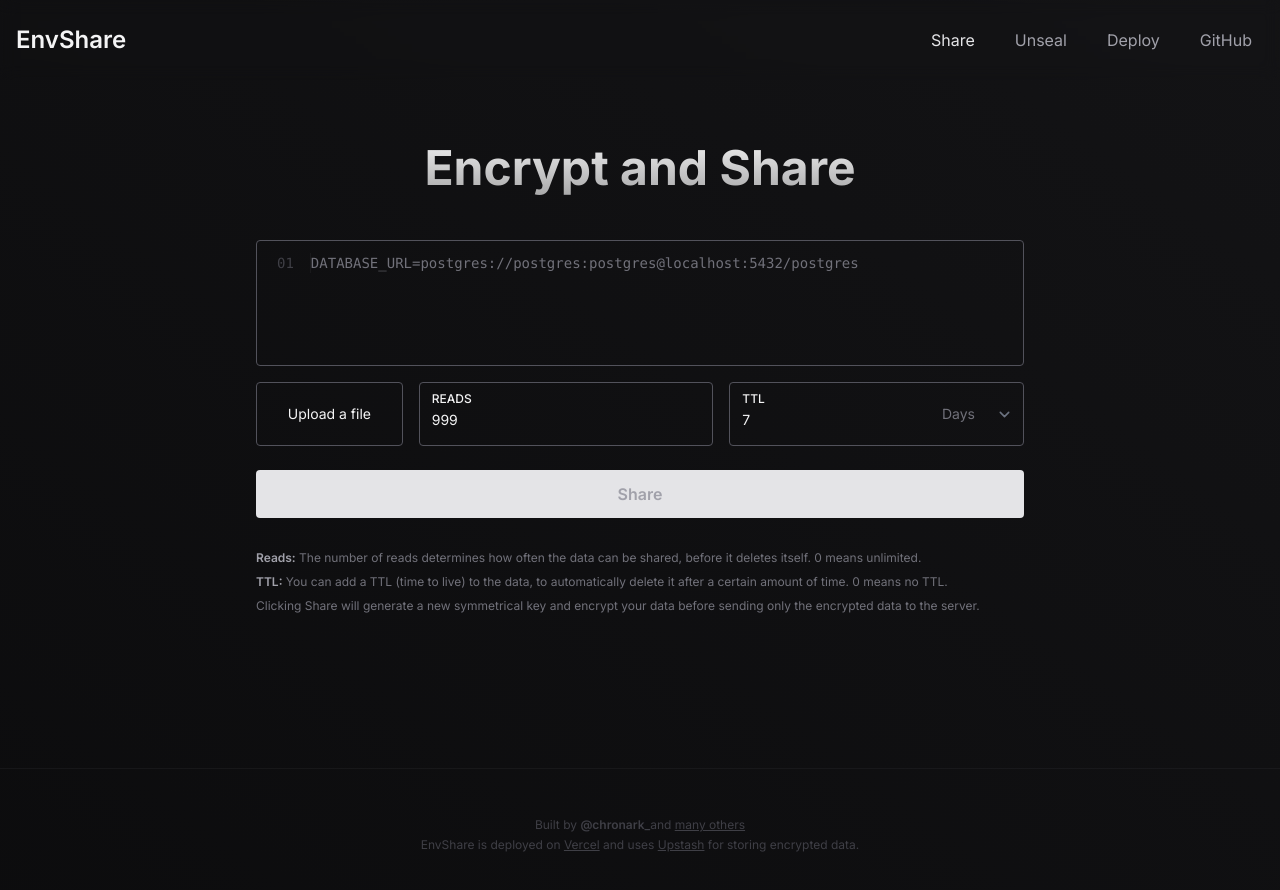
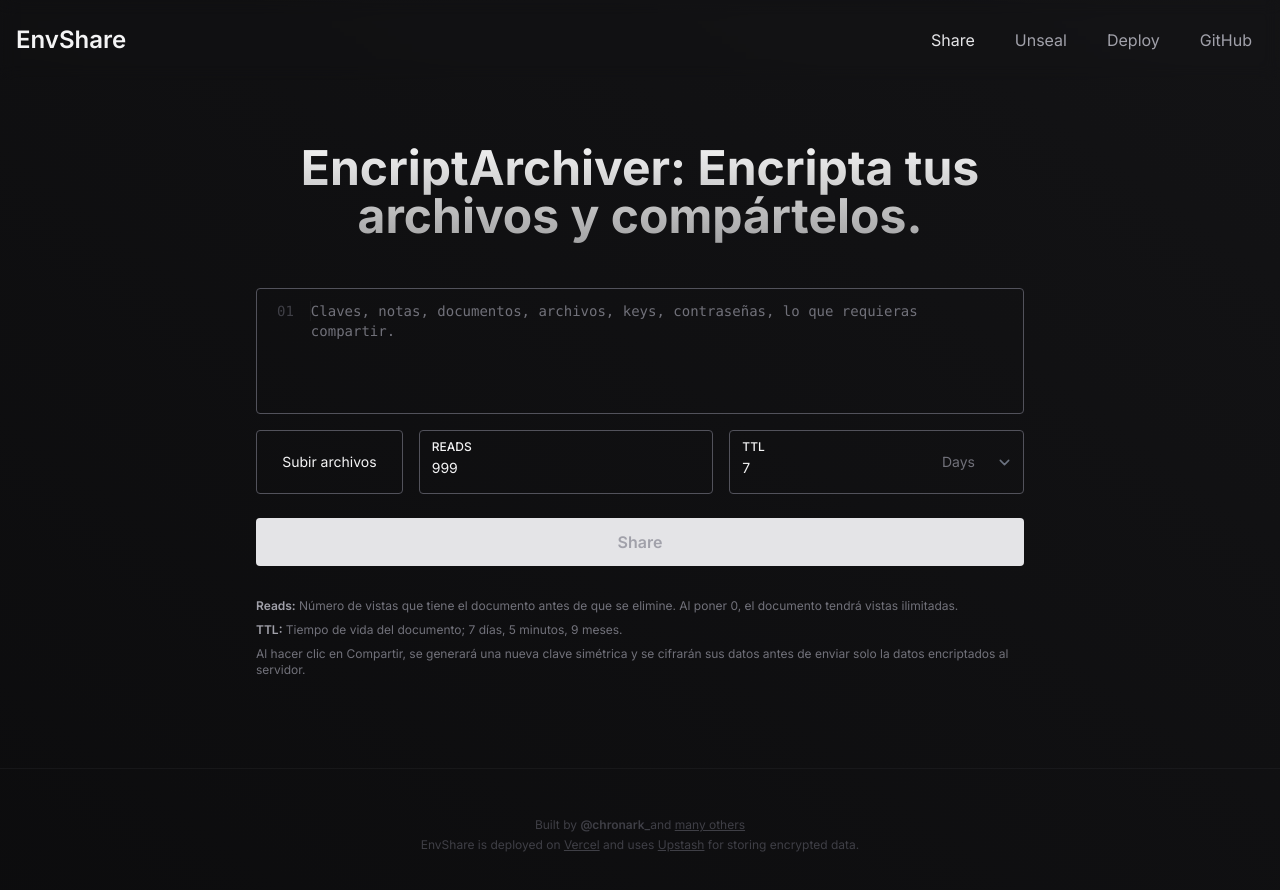
Before and after one commit to drowkid-1/EncriptArchiver, a Next.js app: page /share in a window 1280 px wide. Shown: the top 890 px of the page. Built offline with nearby package versions, Linux system fonts and the light colour scheme.

Commit message:
Update page.tsx

```diff
--- a/app/share/page.tsx
+++ b/app/share/page.tsx
@@ -59,7 +59,7 @@ export default function Home() {
 
       {link ? (
         <div className="flex flex-col items-center justify-center w-full h-full mt-8 md:mt-16 xl:mt-32">
-          <Title>Share this link with others</Title>
+          <Title>Comparte tu enlace con terceros.</Title>
           <div className="relative flex items-stretch flex-grow mt-16 focus-within:z-10">
             <pre className="px-4 py-3 font-mono text-center bg-transparent border rounded border-zinc-600 focus:border-zinc-100/80 focus:ring-0 sm:text-sm text-zinc-100">
               {link}
@@ -90,7 +90,7 @@ export default function Home() {
             onSubmit();
           }}
         >
-          <Title>Encrypt and Share</Title>
+          <Title>EncriptArchiver: Encripta tus archivos y compártelos.</Title>
 
           <pre className="px-4 py-3 mt-8 font-mono text-left bg-transparent border rounded border-zinc-600 focus:border-zinc-100/80 focus:ring-0 sm:text-sm text-zinc-100">
             <div className="flex items-start px-1 text-sm">
@@ -112,7 +112,7 @@ export default function Home() {
                 minLength={1}
                 onChange={(e) => setText(e.target.value)}
                 rows={Math.max(5, text.split("\n").length)}
-                placeholder="DATABASE_URL=postgres://postgres:postgres@localhost:5432/postgres"
+                placeholder="Claves, notas, documentos, archivos, keys, contraseñas, lo que requieras compartir. "
                 className="w-full p-0 text-base bg-transparent border-0 appearance-none resize-none hover:resize text-zinc-100 placeholder-zinc-500 focus:ring-0 sm:text-sm"
               />
             </div>
@@ -124,7 +124,7 @@ export default function Home() {
                 className="flex items-center justify-center h-16 px-3 py-2 text-sm whitespace-no-wrap duration-150 border rounded hover:border-zinc-100/80 border-zinc-600 focus:border-zinc-100/80 focus:ring-0 text-zinc-100 hover:text-white hover:cursor-pointer "
                 htmlFor="file_input"
               >
-                Upload a file
+                Subir archivos
               </label>
               <input
                 className="hidden"
@@ -204,19 +204,16 @@ export default function Home() {
             <ul className="space-y-2 text-xs text-zinc-500">
               <li>
                 <p>
-                  <span className="font-semibold text-zinc-400">Reads:</span> The number of reads determines how often
-                  the data can be shared, before it deletes itself. 0 means unlimited.
+                  <span className="font-semibold text-zinc-400">Reads:</span> Número de vistas que tiene el documento antes de que se elimine. Al poner 0, el documento tendrá vistas ilimitadas.
                 </p>
               </li>
               <li>
                 <p>
-                  <span className="font-semibold text-zinc-400">TTL:</span> You can add a TTL (time to live) to the
-                  data, to automatically delete it after a certain amount of time. 0 means no TTL.
+                  <span className="font-semibold text-zinc-400">TTL:</span> Tiempo de vida del documento; 7 días, 5 minutos, 9 meses.
                 </p>
               </li>
               <p>
-                Clicking Share will generate a new symmetrical key and encrypt your data before sending only the
-                encrypted data to the server.
+                Al hacer clic en Compartir, se generará una nueva clave simétrica y se cifrarán sus datos antes de enviar solo la datos encriptados al servidor.
               </p>
             </ul>
           </div>
```
